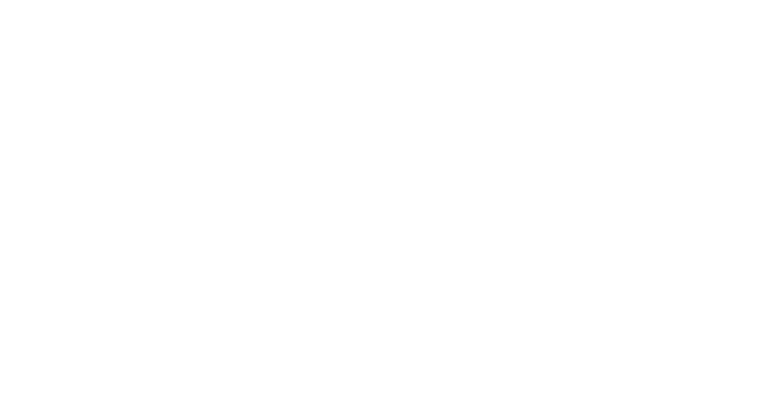
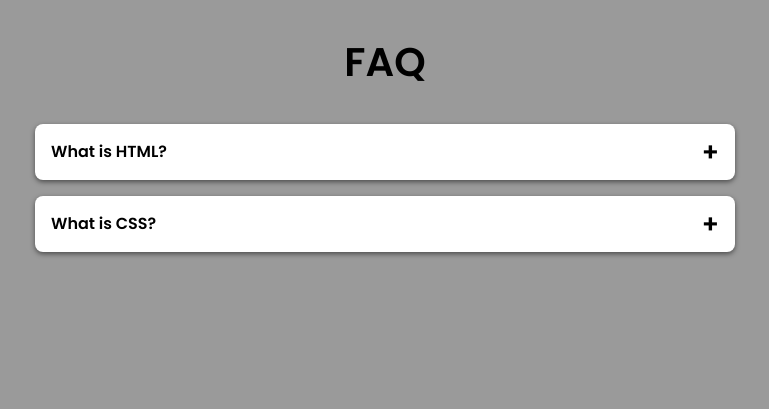
Before and after one commit to JK-8989/js-accordion-1, a plain HTML site: page index.html in a window 1280 px wide. Shown: the whole page, without its empty margins (255-1024 px from the left). Drawn offline with Linux system fonts and the light colour scheme.

Commit message:
Edit css & js

```diff
--- a/index.html
+++ b/index.html
@@ -6,6 +6,33 @@
   <link rel="stylesheet" href="style.css">
 </head>
 <body>
+  <h1>FAQ</h1>
+
+  <div class="accordion">
+    <div class="accordion-item">
+      <div class="accordion-item-header">
+        What is HTML?
+      </div>
+      <div class="accordion-item-body">
+        <div class="accordion-item-body-content">
+          Lorem ipsum dolor sit amet consectetur adipisicing elit. Aliquam officiis porro delectus maiores minus alias doloribus aliquid necessitatibus velit impedit quod praesentium ullam, facere ad illum dolor aperiam mollitia dignissimos. Harum amet quidem voluptas fugit tenetur sit, in incidunt facilis ipsam, assumenda laboriosam odit culpa illum omnis provident perspiciatis consequatur?
+        </div>
+      </div>
+    </div>
+    <div class="accordion-item">
+      <div class="accordion-item-header">
+        What is CSS?
+      </div>
+      <div class="accordion-item-body">
+        <div class="accordion-item-body-content">
+          Lorem ipsum dolor sit amet consectetur adipisicing elit. Aliquam officiis porro delectus maiores minus alias doloribus aliquid necessitatibus velit impedit quod praesentium ullam, facere ad illum dolor aperiam mollitia dignissimos. Harum amet quidem voluptas fugit tenetur sit, in incidunt facilis ipsam, assumenda laboriosam odit culpa illum omnis provident perspiciatis consequatur?
+        </div>
+      </div>
+    </div>
+  </div>
+
+
+
 
   <script src="script.js"></script>
 </body>
--- a/script.js
+++ b/script.js
@@ -0,0 +1,8 @@
+const accordionItemHeader = document.querySelectorAll('.accordion-item-header');
+console.log(accordionItemHeader)
+
+for (let i = 0; i < accordionItemHeader.length; i++){
+  accordionItemHeader[i].addEventListener('click', ()=>{
+    accordionItemHeader[i].classList.toggle('active');
+  });
+};
--- a/style.css
+++ b/style.css
@@ -0,0 +1,69 @@
+@import url("https://fonts.googleapis.com/css2?family=Poppins:wght@300;600&display=swap");
+
+* {
+  margin:0;
+  padding: 0;
+  box-sizing: border-box;
+}
+body {
+  font-family: 'Poppins', sans-serif;
+  font-weight: 300;
+  background-color: rgb(154, 154, 154);
+}
+h1 {
+  text-align: center;
+  margin: 2rem 0;
+  font-size: 2.5rem;
+}
+.accordion {
+  width: 90%;
+  max-width: 700px;
+  margin: 2rem auto;
+}
+.accordion-item {
+  background-color: #fff;
+  margin: 1rem 0;
+  border-radius: .5rem;
+  box-shadow: 0 2px 5px 0 rgba(0, 0, 0, .5);
+}
+.accordion-item-header {
+  padding: 0.5rem 3rem 0.5rem 1rem;
+  font-weight: 600;
+  line-height: 1.25rem;
+  min-height: 3.5rem;
+  display: flex;
+  align-items: center;
+  position: relative;
+  cursor: pointer;
+}
+.accordion-item-header::after {
+  content: '\002B';
+  font-size: 1.6rem;
+  position: absolute;
+  right: 1rem;
+  transition: transform .3s ease;
+}
+.accordion-item-header.active::after {
+  /* content: '\2212'; */
+  transform: rotate(45deg);
+}
+.accordion-item-body {
+  max-height: 0;
+  overflow: hidden;
+  transition: max-height 0.2s ease;
+  /* display: none;
+  padding: 1rem;
+  line-height: 1.5rem;
+  border-top: 2px solid ;
+  border-image: linear-gradient(to right, grey, gold) 1; */
+}
+.accordion-item-body-content {
+  padding: 1rem;
+  line-height: 1.5rem;
+  border-top: 2px solid ;
+  border-image: linear-gradient(to right, grey, gold) 1;
+}
+/* .accordion-item-header.active + .accordion-item-body {
+  display: block;
+  max-height: 500px;
+} */
```
